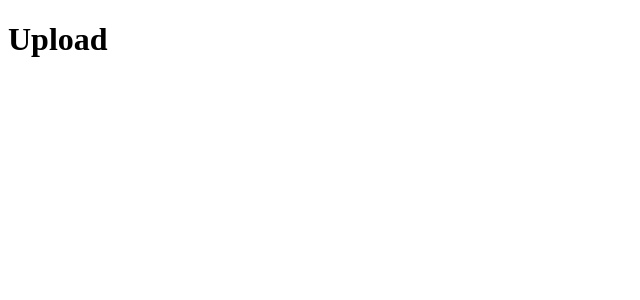
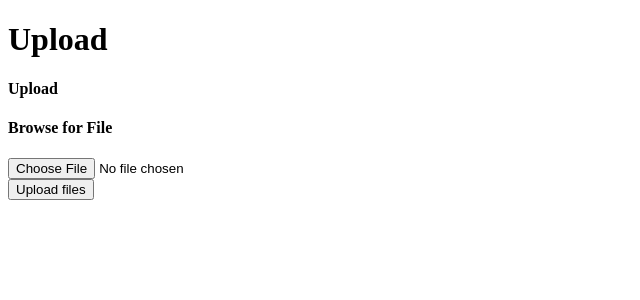
Before and after one commit to MJ10/SIH_PyExtractor, a Django app: page /upload/ in a window 1280 px wide. Shown: the top 300 px of the page, without its empty margins (0-640 px from the left). Run offline with Django 3.2, Linux system fonts and the light colour scheme.

Commit message:
Upload API end point

```diff
--- a/PyExtractor/server/upload.py
+++ b/PyExtractor/server/upload.py
@@ -1,6 +1,38 @@
-from django.shortcuts import render
 from server import models
+from django.shortcuts import render, redirect
+from django.conf import settings
+from django.core.files.storage import FileSystemStorage
+import os.path
+from utilities.zip_extract import zip_extract
 
 def upload(request):
+	return render(request, 'upload.html')
 
-	return render(request, 'upload.html')
+
+
+# GET request to load template
+def upload(request):
+    return render(request, 'upload.html') #without context info
+
+#POST request to send zip to server
+def upload(request):
+
+    # Check if a file is sent
+    if request.method == 'POST' and request.FILES['zip']:
+
+        zip = request.FILES['zip']
+        fs = FileSystemStorage()
+        foldername = zip.name.split(".")[0]
+
+        # a.zip will be stored in media/a/a.zip
+        file = fs.save(os.path.join(foldername,zip.name), zip)
+        path = os.path.join("media",file)
+        print(file + " stored in " + path)
+        zip_extract(path,foldername)
+
+		# TODO : Extract media/a/a.zip to
+        return render(request, 'upload.html', {
+            'uploaded_file_url': path
+        })
+
+    return render(request, 'upload.html')
--- a/PyExtractor/templates/upload.html
+++ b/PyExtractor/templates/upload.html
@@ -5,5 +5,52 @@
 </head>
 <body>
 <h1>Upload</h1>
+
+
+{% load static %}
+{% block content %}
+
+<div class="container">
+      <div class="panel panel-default">
+        <div class="panel-heading"><strong>Upload</strong> <small></small></div>
+        <div class="panel-body">
+
+		  <h4>Browse for File </h4>
+
+          <form method="post" enctype="multipart/form-data" id="js-upload-form">
+          {% csrf_token %}
+            <div class="form-inline">
+              <div class="form-group">
+                <input type="file" name="zip" id="js-upload-files">
+              </div>
+              <button type="submit" class="btn btn-sm btn-primary" id="js-upload-submit">Upload files</button>
+            </div>
+		  </form>
+
+             {% if uploaded_file_url %}
+                 <hr>
+                <p>File uploaded at: <a href="{{ uploaded_file_url }}">{{ uploaded_file_url }}</a></p>
+                  <img alt="Equation" src="{{ uploaded_file_url }}" width="30%">
+			  {% endif %}
+
+        </div>
+      </div>
+	</div>
+	 <!-- /container -->
+
+
+{% endblock %}
+
+
+
+
+
+
+
+
+
+
+
+
 </body>
 </html>
--- /dev/null
+++ b/PyExtractor/utilities/zip_extract.py
@@ -0,0 +1,6 @@
+import zipfile
+
+def zip_extract(zip_path, dest_path):
+    zip_ref = zipfile.ZipFile(zip_path, 'r')
+    zip_ref.extractall(dest_path)
+    zip_ref.close()
```
Also changed, not shown: PyExtractor/PyExtractor/settings.py (+4 -3 lines), PyExtractor/utilities/__init__.py (added), README.md, 1 other file.
